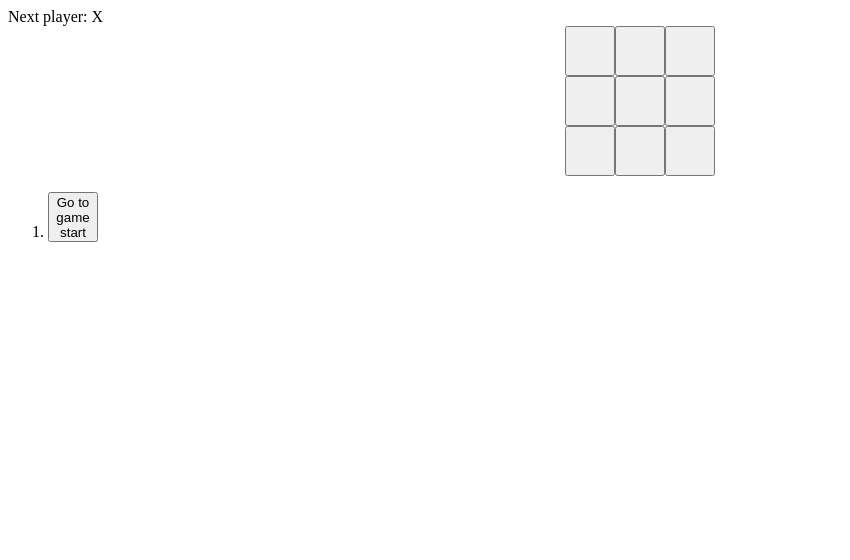
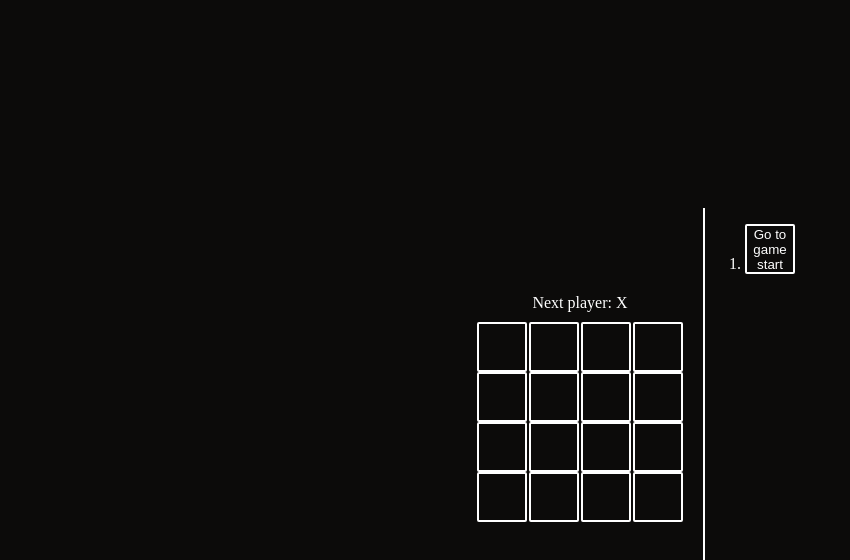
Before and after one commit to Bedoya1905/tricky, a React (Vite) app: page / in a window 1280 px wide. Shown: the top 560 px of the page, without its empty margins (0-850 px from the left). Built offline with nearby package versions, Linux system fonts and the light colour scheme.

Commit message:
css basico + 4x4

```diff
--- a/src/App.jsx
+++ b/src/App.jsx
@@ -35,28 +35,40 @@ function Board({ xIsNext, squares, onPlay }) {
 
   return (
     <div className='board'>
-      <div className='stauts'>{status}</div>
+      <div className='status'>{status}</div>
       <div className="board-row">
         <Square value={squares[0]} onSquareClick={() => handleClick(0)}/>
         <Square value={squares[1]} onSquareClick={() => handleClick(1)}/>
         <Square value={squares[2]} onSquareClick={() => handleClick(2)}/>
+        <Square value={squares[3]} onSquareClick={() => handleClick(3)}/>
       </div>
       <div className="board-row">
-        <Square value={squares[3]} onSquareClick={() => handleClick(3)}/>
+
         <Square value={squares[4]} onSquareClick={() => handleClick(4)}/>
         <Square value={squares[5]} onSquareClick={() => handleClick(5)}/>
+        <Square value={squares[6]} onSquareClick={() => handleClick(6)}/>
+        <Square value={squares[7]} onSquareClick={() => handleClick(7)}/>
       </div>
       <div className="board-row">
-        <Square value={squares[6]} onSquareClick={() => handleClick(6)}/>
-        <Square value={squares[7]} onSquareClick={() => handleClick(7)}/>
+
         <Square value={squares[8]} onSquareClick={() => handleClick(8)}/>
+        <Square value={squares[9]} onSquareClick={() => handleClick(9)}/>
+        <Square value={squares[10]} onSquareClick={() => handleClick(10)}/>
+        <Square value={squares[11]} onSquareClick={() => handleClick(11)}/>
+      </div>
+      <div className="board-row">
+
+        <Square value={squares[12]} onSquareClick={() => handleClick(12)}/>
+        <Square value={squares[13]} onSquareClick={() => handleClick(13)}/>
+        <Square value={squares[14]} onSquareClick={() => handleClick(14)}/>
+        <Square value={squares[15]} onSquareClick={() => handleClick(15)}/>
       </div>
     </div>
   )
 }
 
 export default function Game() {
-  const [history, setHistory] = useState([Array(9).fill(null)]);
+  const [history, setHistory] = useState([Array(16).fill(null)]);
   const [currentMove, setCurrentMove] = useState(0);
   const xIsNext = currentMove % 2 === 0;
   const currentSquares = history[currentMove]
@@ -100,18 +112,40 @@ export default function Game() {
 
 function calculateWinner(squares) {
   const lines = [
-    [0, 1, 2],
-    [3, 4, 5],
-    [6, 7, 8],
-    [0, 3, 6],
-    [1, 4, 7],
-    [2, 5, 8],
-    [0, 4, 8],
-    [2, 4, 6]
+    [0, 1, 2, 3],
+    [4, 5, 6, 7],
+    [8, 9, 10, 11],
+    [12, 13, 14, 15],
+    [0, 4, 8, 12],
+    [1, 5, 9, 13],
+    [2, 6, 10, 14],
+    [3, 7, 11, 15],
+    [0, 5, 10, 15],
+    [3, 6, 9, 12],
+    [0, 4, 9, 13],
+    [1, 5, 10, 14],
+    [2, 6, 11, 15],
+    [1, 5, 8, 12],
+    [2, 6, 9 ,13],
+    [3, 7, 10, 14],
+    [0, 1, 6, 7],
+    [4, 5, 10, 11],
+    [8, 9, 14, 15],
+    [2, 3, 4, 5],
+    [6, 7, 8, 9],
+    [10, 11, 12, 13],
+    [3, 5, 6, 8],
+    [7, 9, 10, 12],
+    [0, 5, 6, 11],
+    [4, 9, 10, 15],
+    [2, 5, 9, 12],
+    [3, 6 ,10, 13],
+    [0, 5, 9, 14],
+    [1, 6, 10, 15]
   ];
   for (let i = 0; i < lines.length; i++) {
-    const [a, b, c] = lines[i];
-    if (squares[a] && squares[a] === squares[b] && squares[a] === squares[c]) {
+    const [a, b, c, d] = lines[i];
+    if (squares[a] && squares[a] === squares[b] && squares[a] === squares[c] && squares[a] === squares[d]) {
       return squares[a];
     }
   }
--- a/src/styles.css
+++ b/src/styles.css
@@ -66,12 +66,52 @@ button:focus-visible {
     background-color: #f9f9f9;
   }
 }*/
+body, html{
+  background-color: rgb(12, 11, 10);
+  color: rgb(255, 255, 255);
+}
+
 button {
   height: 50px;
   width: 50px;
+  color: rgb(255, 255, 255);
+  background-color: rgb(12, 11, 10);
+  border: 2px solid rgb(255, 255, 255);
+  border-radius: 2px;
 }
-.board-row {
-  display: flex;
-  align-items: center;
-  justify-self: center;
+
+div{
+
+  &.game, &.root {
+    height: 100vh;
+    align-items: center;
+    justify-content: center;
+  }
+
+  &.board-row {
+    display: flex;
+    align-items: center;
+    justify-self: center;
+  }
+
+  &.status {text-align: center; margin-bottom: 10px;}
+
+  &.game {
+    display: flex;
+    gap: 20px;
+  }
+
+  &.game-info {
+    min-height: 400px;
+    max-height: 400px;
+    overflow-y: auto;
+    overflow-x: hidden;
+    scrollbar-color: rgb(255, 255, 255) rgb(12, 11, 10);
+    scrollbar-width: thin;
+    border-left: 2px solid rgb(255, 255, 255);
+    padding-right: 8px;
+  }
+
+  &.board-row, &.board {gap: 2px;}
+
 }
```
